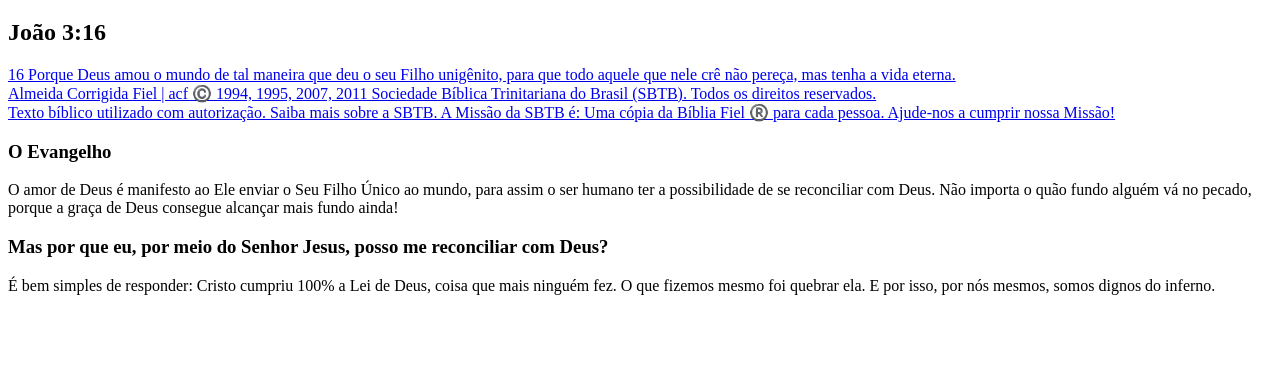
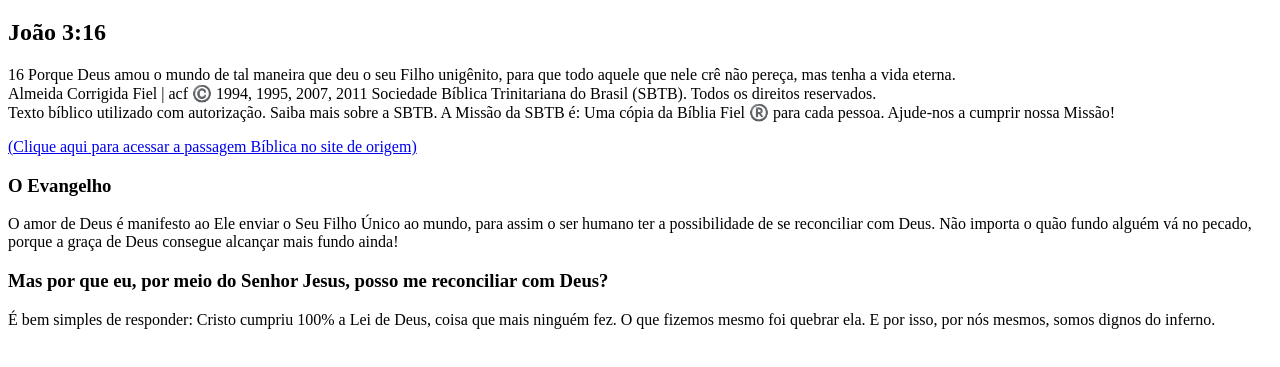
Before and after one commit to LimaDev19/Jesus-Vive.html, a plain HTML site: page index.html in a window 1280 px wide. Shown: the part 61-428 px from the top of the page. Drawn offline with Linux system fonts and the light colour scheme.

Commit message:
Atualização do site com algumas alterações sugeridas pelo Chat GPT. Enviei o código e ele sugeriu alterações e correção.

```diff
--- a/index.html
+++ b/index.html
@@ -1,4 +1,6 @@
-<!--Esse projeto inicial é para que eu pratique meus conhecimentos em html aplicando, de forma bem básica o título, subitítulos, parágrafos, quebras de textos, imagens e links ( dentro de links usando: target = "_blank").-->
+<!--Esse projeto inicial é para que eu pratique meus conhecimentos em html, aplicando
+ de forma bem básica: títulos, subitítulos, parágrafos, quebras de textos, imagens e links ( dentro de links usando: target = "_blank")
+.-->
 <!DOCTYPE html>
 <html lang="pt-br">
 <head>
@@ -6,19 +8,31 @@
     <meta name="viewport" content="width=device-width, initial-scale=1.0">
     <title>Jesus Vive</title>
 </head>
+
 <body>
+
     <h1>Jesus: a expressão do amor de Deus</h1>
 
     <h2>João 3:16</h2>
-    <a href="https://www.bibliaonline.com.br/acf/jo/3/16" target="_blank"><p>16  Porque Deus amou o mundo de tal maneira que deu o seu Filho unigênito, para que todo aquele que nele crê não pereça, mas tenha a vida eterna.<br>
-Almeida Corrigida Fiel | acf ©️ 1994, 1995, 2007, 2011 Sociedade Bíblica Trinitariana do Brasil (SBTB). Todos os direitos reservados.<br> Texto bíblico utilizado com autorização. Saiba mais sobre a SBTB. A Missão da SBTB é: Uma cópia da Bíblia Fiel ®️ para cada pessoa. Ajude-nos a cumprir nossa Missão!</p></a>
+
+    <p>
+        16 Porque Deus amou o mundo de tal maneira que deu o seu Filho unigênito, para que todo aquele que nele crê não pereça, mas tenha a vida eterna.<br>
+Almeida Corrigida Fiel | acf ©️ 1994, 1995, 2007, 2011 Sociedade Bíblica Trinitariana do Brasil (SBTB). Todos os direitos reservados.<br> Texto bíblico utilizado com autorização. Saiba mais sobre a SBTB. A Missão da SBTB é: Uma cópia da Bíblia Fiel ®️ para cada pessoa. Ajude-nos a cumprir nossa Missão!
+</p>
+
+ <a href="https://www.bibliaonline.com.br/acf/jo/3/16" target="_blank"> (Clique aqui para acessar a passagem Bíblica no site de origem)</a>
 
     <h3>O Evangelho</h3>
 
-    <p>O amor de Deus é manifesto ao Ele enviar o Seu Filho Único ao mundo, para assim o ser humano ter a possibilidade de se reconciliar com Deus. Não importa o quão fundo alguém vá no pecado, porque a graça de Deus consegue alcançar mais fundo ainda!</p>
+
+    <p>
+        O amor de Deus é manifesto ao Ele enviar o Seu Filho Único ao mundo, para assim o ser humano ter a possibilidade de se reconciliar com Deus. Não importa o quão fundo alguém vá no pecado, porque a graça de Deus consegue alcançar mais fundo ainda!
+
+    </p>
 
     <h3>Mas por que eu, por meio do Senhor Jesus, posso me reconciliar com Deus?</h3>
-        <p>É bem simples de responder: Cristo cumpriu 100% a Lei de Deus, coisa que mais ninguém fez. O que fizemos mesmo foi quebrar ela. E por isso, por nós mesmos, somos dignos do inferno.
+        <p>
+            É bem simples de responder: Cristo cumpriu 100% a Lei de Deus, coisa que mais ninguém fez. O que fizemos mesmo foi quebrar ela. E por isso, por nós mesmos, somos dignos do inferno.
     </p>
 
 </body>
```
